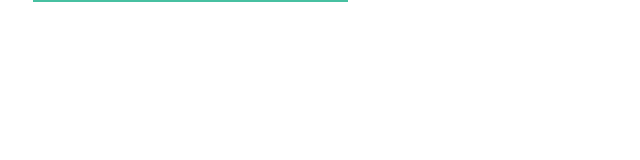
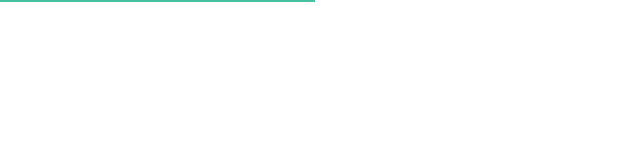
Before and after one commit to estartandodevs-course/doaae, a React (Create React App) app: page / in a window 1280 px wide. Shown: the top 160 px of the page, without its empty margins (0-640 px from the left). Built offline with nearby package versions, Linux system fonts and the light colour scheme.

Commit message:
chore: ajustando componente DividerPage

```diff
--- a/src/components/DividerPage/styles.js
+++ b/src/components/DividerPage/styles.js
@@ -4,7 +4,6 @@ const Div = styled.div`
   background-color: #47c0a1;
   width: 315px;
   height: 2px;
-  margin: 0px 27px 0px 33px;
 `;
 
 export { Div };
```
